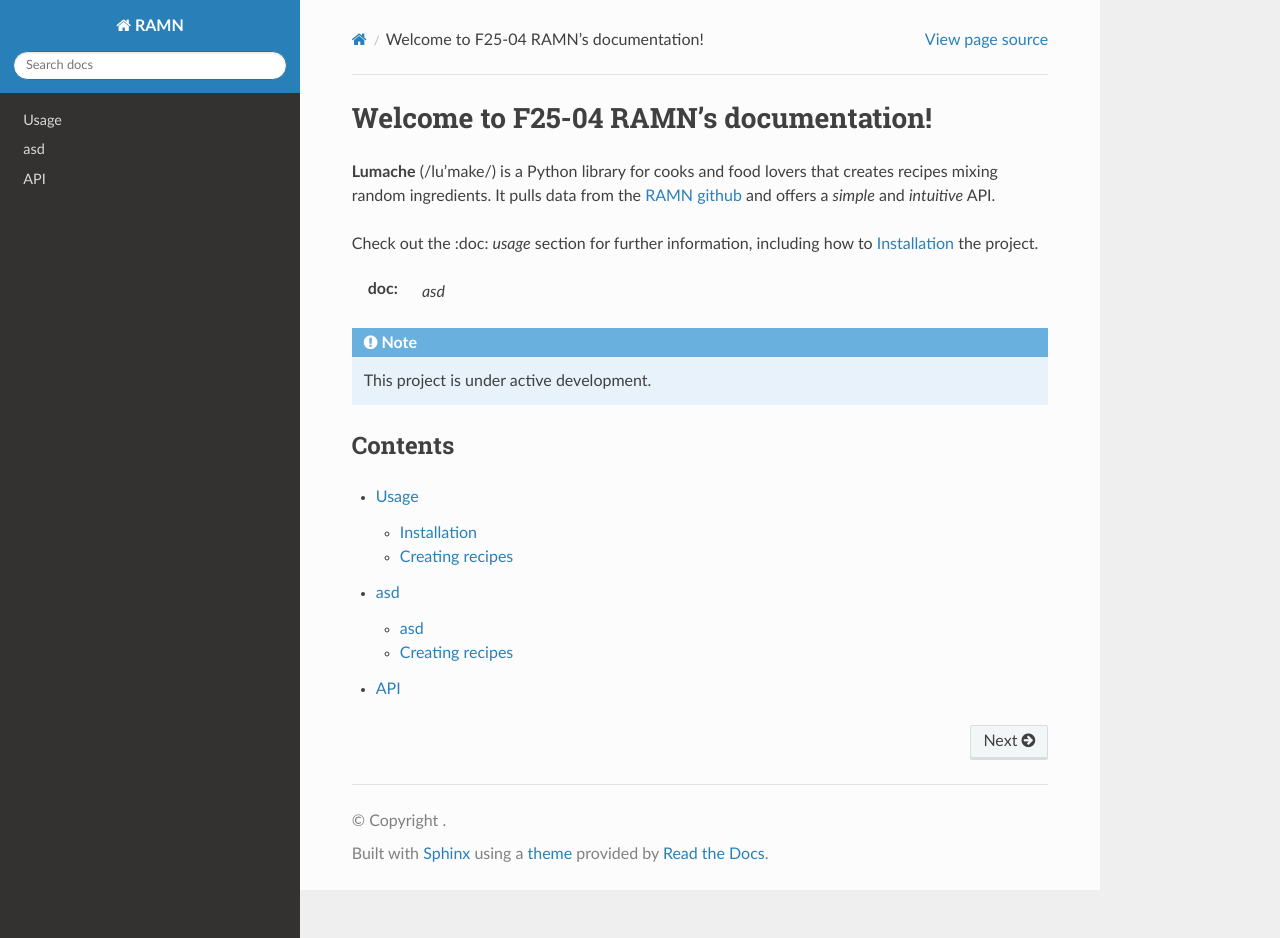
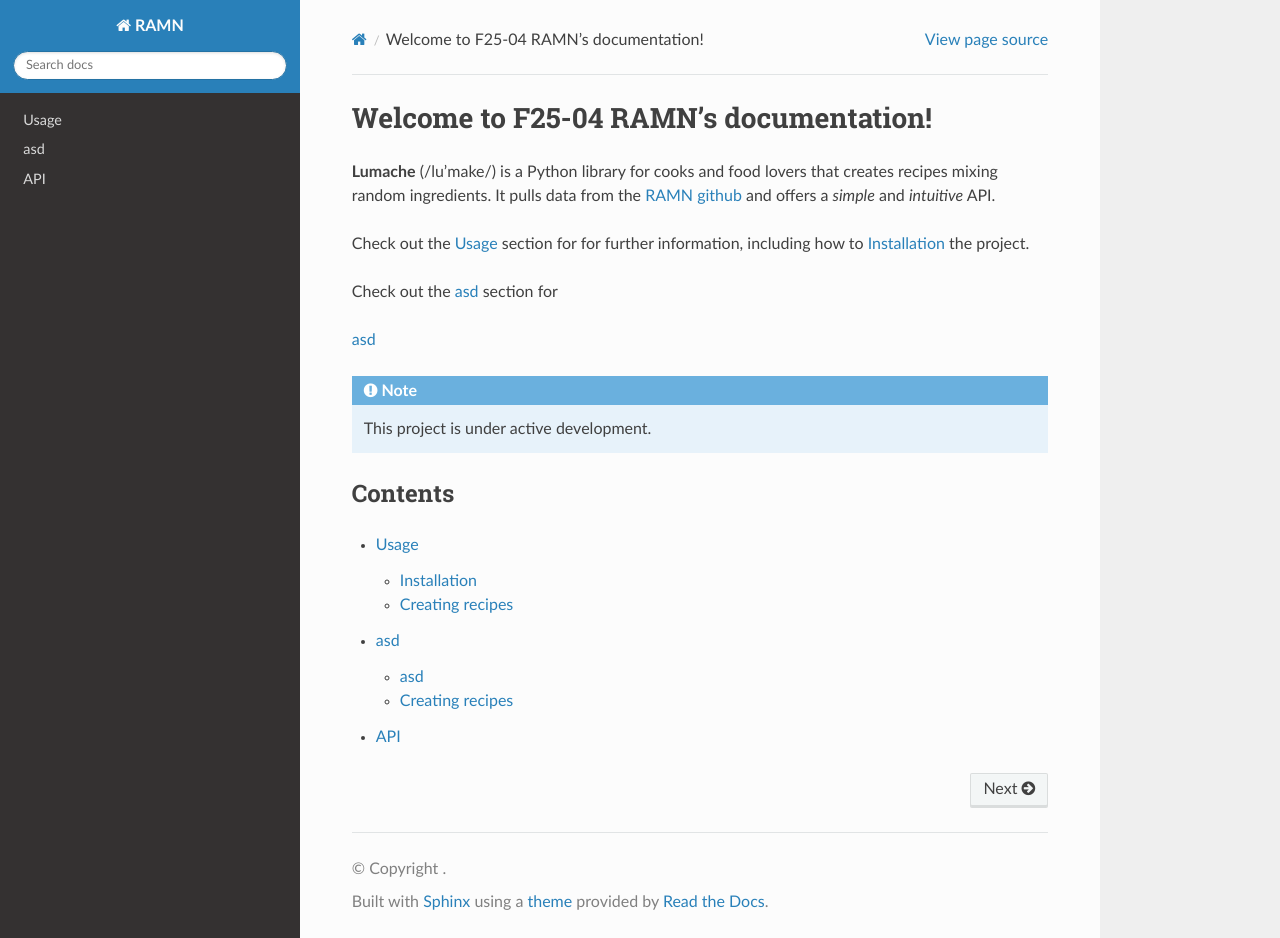
Before and after one commit to JonasvonStein/F25-04-Drive-Secure-Teaching-Automotive-Cybersecurity-with-RAMN, a Sphinx documentation site: the page built from docs/source/index.rst, in a window 1280 px wide and 938 px high. Built offline with Sphinx 7.4.7 and the Read the Docs theme 3.1.0, drawn with Linux system fonts in a browser that asks for light colours.

Commit message:
Update index.rst

```diff
--- a/docs/source/index.rst
+++ b/docs/source/index.rst
@@ -6,10 +6,12 @@
 It pulls data from the `RAMN github <https://github.com/JonasvonStein/F25-04-Drive-Secure-Teaching-Automotive-Cybersecurity-with-RAMN/tree/main>`_
 and offers a *simple* and *intuitive* API.
 
-Check out the :doc: `usage` section for further information, including
+Check out the :doc:`usage` section for for further information, including
 how to :ref:`installation` the project.
 
-:doc: `asd`
+Check out the :doc:`asd` section for
+
+:ref:`asd`
 
 .. note::
 
```
